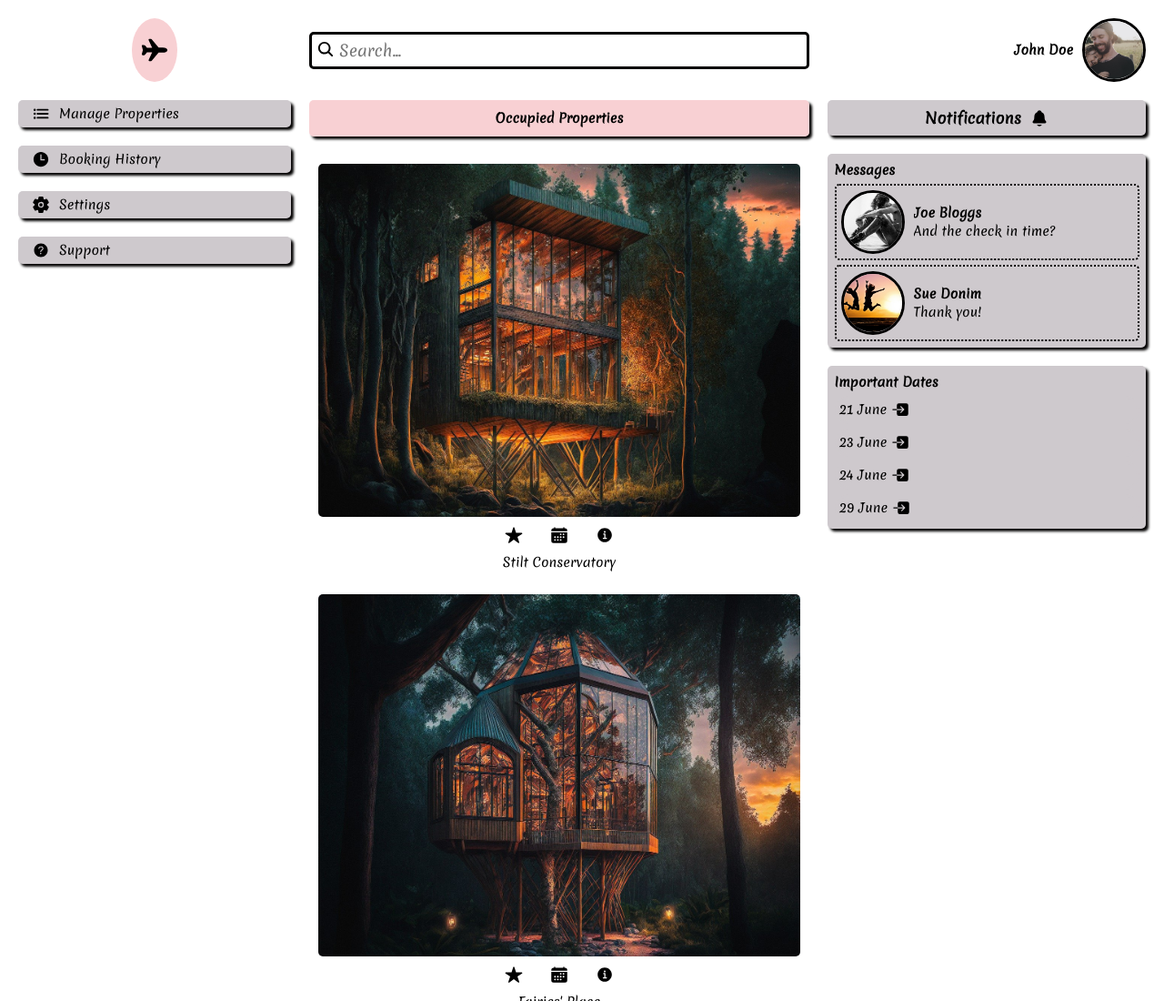
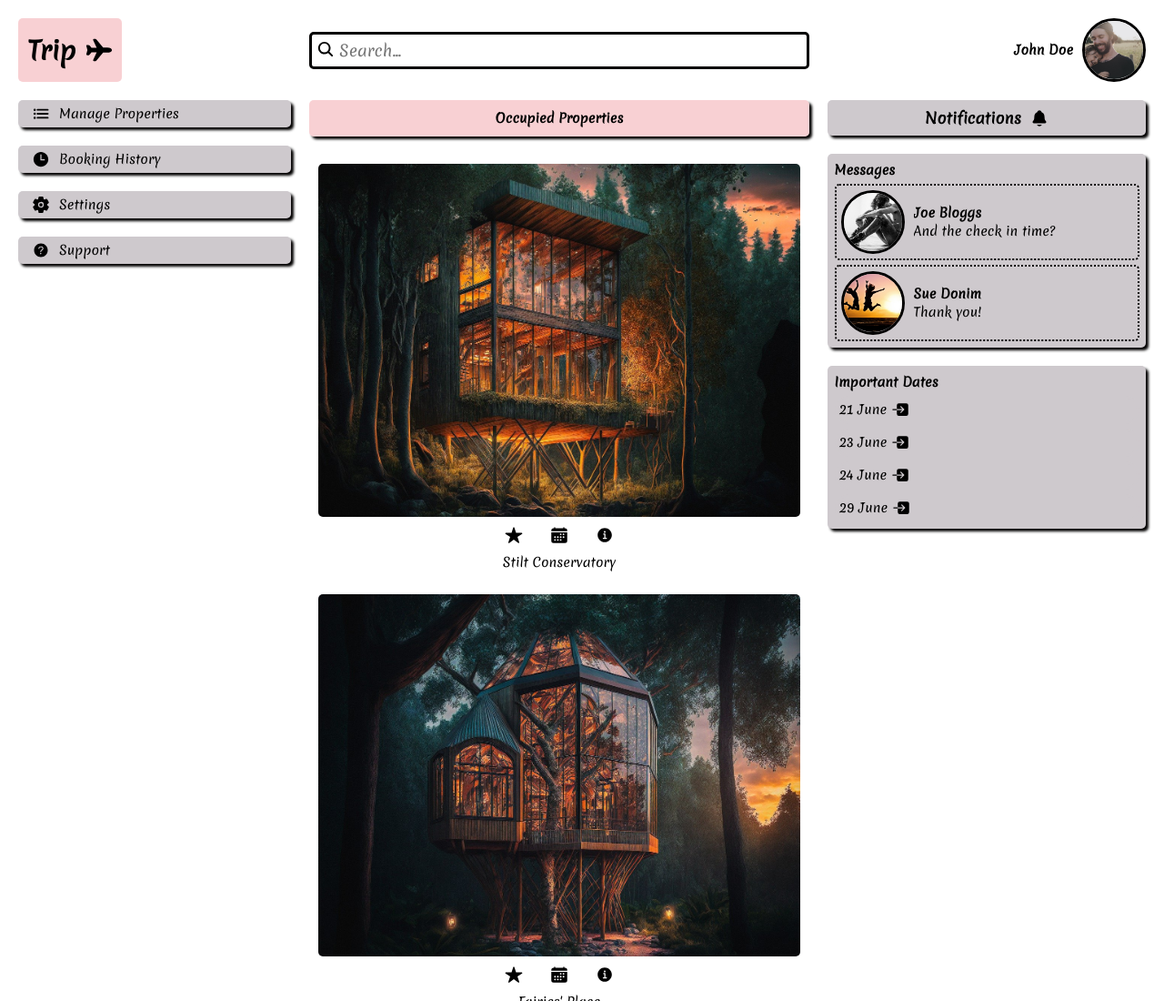
Before and after one commit to Ngonidzashe-Zvenyika/admin-dashboard, a plain HTML site: page index.html in a window 1280 px wide. Shown: the top 1100 px of the page at 91% size. Drawn offline with Linux system fonts and the light colour scheme.

Commit message:
Update the logo design

```diff
--- a/index.html
+++ b/index.html
@@ -12,6 +12,7 @@
 <body>
     <main>
         <div class="logo">
+            <h1>Trip</h1>
             <img class="icon" src="./images/airplane.svg" alt="logo">
         </div>
 
--- a/style.css
+++ b/style.css
@@ -45,12 +45,12 @@ main {
 }
 
 .logo {
+    justify-self: start;
     display: flex;
-    justify-self: center;
     align-items: center;
-    gap: 2rem;
+    gap: 1rem;
     padding: 1rem;
-    border-radius: 50%;
+    border-radius: .5rem;
     background-color: var(--color-four);
 }
 
```
